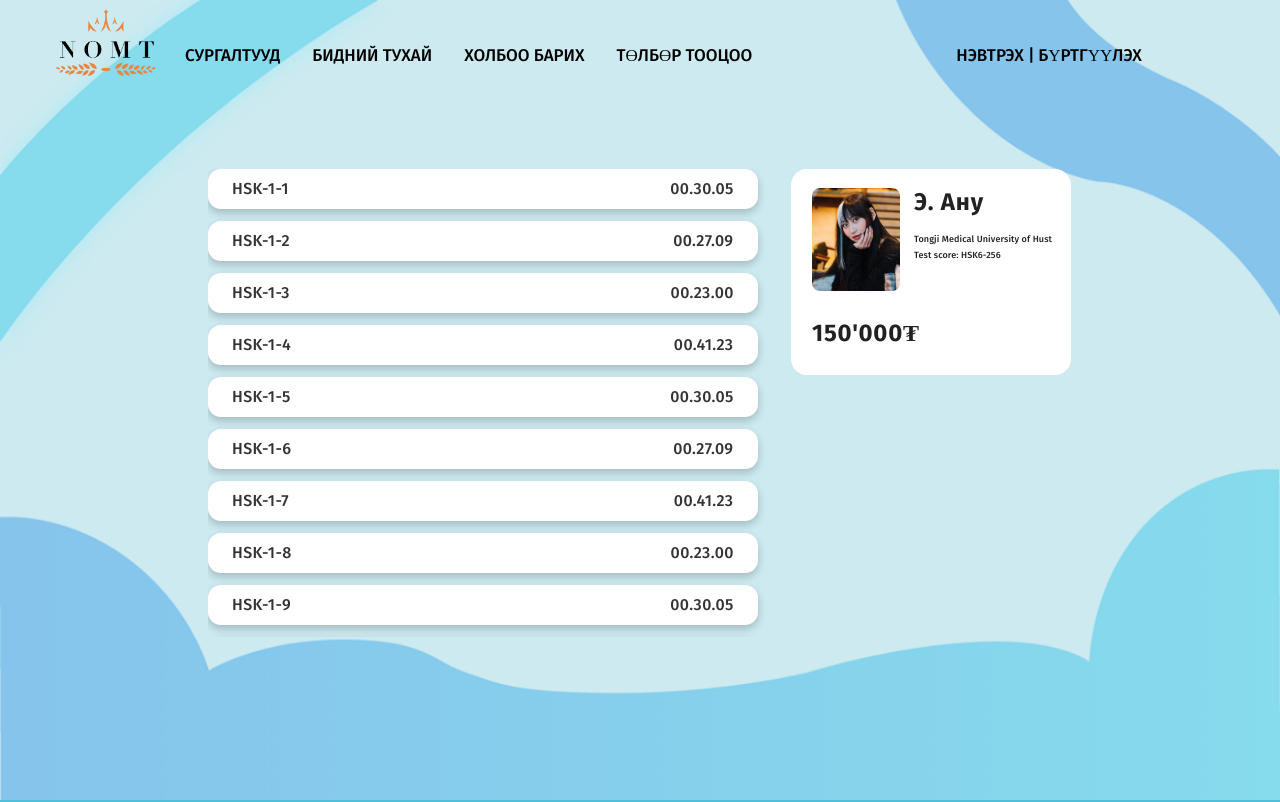
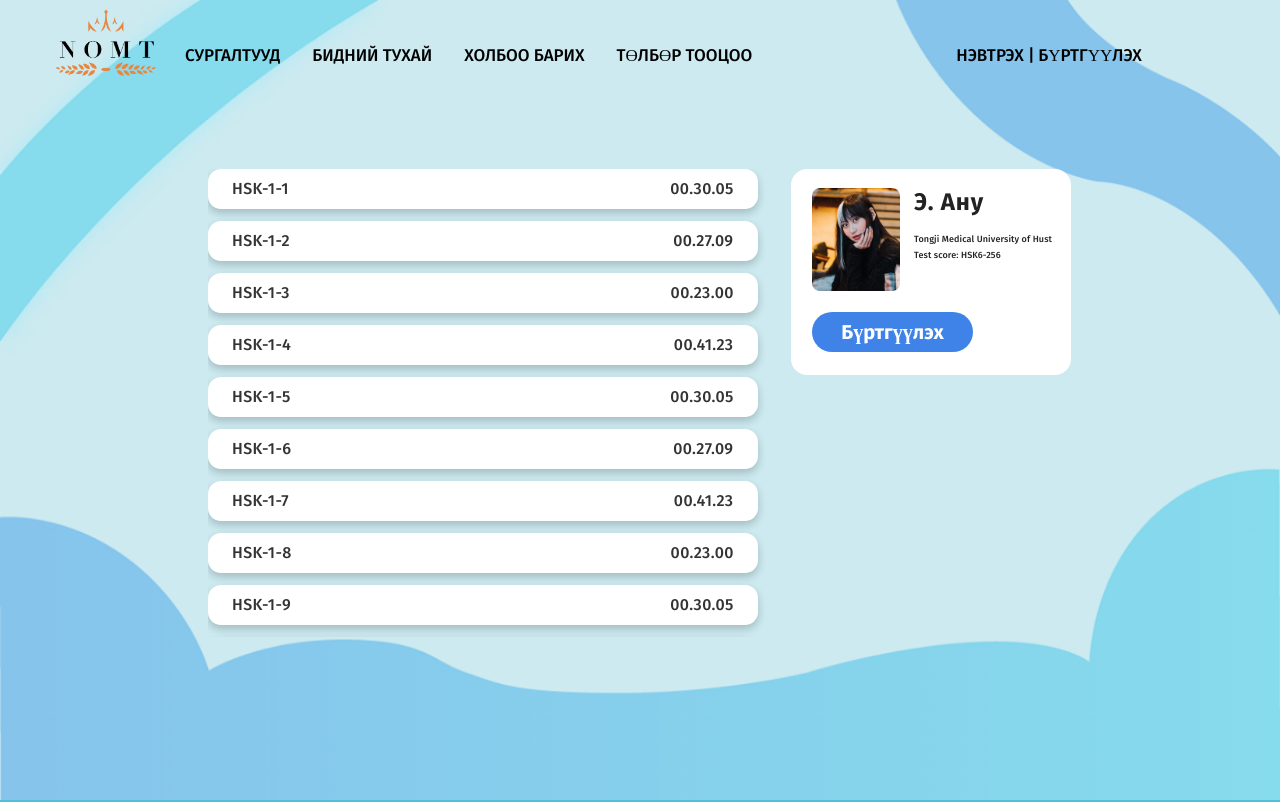
Before and after one commit to Javkhaa00/NOMT-ONLINE-ACADEMY, a React (Create React App) app in the folder client/: page /class in a window 1280 px wide. Shown: the top 802 px of the page. Built offline with nearby package versions, Linux system fonts and the light colour scheme.

Commit message:
Hudaldan avsang hiih dutuu

```diff
--- a/client/src/components/Class/Class.jsx
+++ b/client/src/components/Class/Class.jsx
@@ -16,10 +16,12 @@ import tselmeg from '../assets/teachers/tselmeg.png'
 import tsolmon from '../assets/teachers/tsolmon.png'
 import { lessondata } from './ClassData'
 import DataContext from '../mainContext'
+import { Link } from 'react-router-dom'
 
 const Class = () => {
 
-  const { userInformation } = useContext(DataContext);
+  const { userInformation, setUserInformation } = useContext(DataContext);
+
   console.log(userInformation)
 
   const Data = lessondata()
@@ -58,11 +60,26 @@ const Class = () => {
             {avatarImg()}
             <div className="teacherSectionProTitle">
               <p className="name">{Data.name}</p>
-              <p className="teacherText" style={{marginTop:'18px'}}>{Data.university}</p>
+              <p className="teacherText" style={{ marginTop: '18px' }}>{Data.university}</p>
               <p className="teacherText">{Data.score}</p>
             </div>
           </div>
-          <p className="price">{Data.price}</p>
+          {userInformation.name !== " " ? (
+            <>
+              <Link
+                className='button-signUp white-text'
+                onClick={() =>
+                  setUserInformation({ ...userInformation, page: 'signUp' })
+                }
+                id='signUp'
+                to='/sign-up'
+              >
+                Бүртгүүлэх
+            </Link>
+            </>
+          ) : (
+              <p className="price">{Data.price}</p>
+            )}
         </div>
       </div>
     </div>
--- a/client/src/components/Class/Class.scss
+++ b/client/src/components/Class/Class.scss
@@ -101,6 +101,22 @@
     }
 }
 
+.button-signUp {
+    margin-top: 26px;
+    margin-left: 21px;
+    display: flex;
+    justify-content: center;
+    align-items: center;
+    height: 50px;
+    width: 202px;
+    border-radius: 50px;
+    background-color: #3F83E8 !important;
+    padding: initial;
+    font-size: 25px !important;
+    text-transform: initial;;
+    font-weight: bold;
+}
+
 @media only screen and (max-width: 1399px) {
     .bigBigContainer {
         margin-top: 96px;
@@ -169,4 +185,19 @@
             line-height: 29px;
         }
     }
+    .button-signUp {
+        margin-top: 21px;
+        margin-left: 21px;
+        display: flex;
+        justify-content: center;
+        align-items: center;
+        height: 40px;
+        width: 161px;
+        border-radius: 40px;
+        background-color: #3F83E8 !important;
+        padding: initial;
+        font-size: 20px !important;
+        text-transform: initial;;
+        font-weight: bold;
+    }
 }
```
